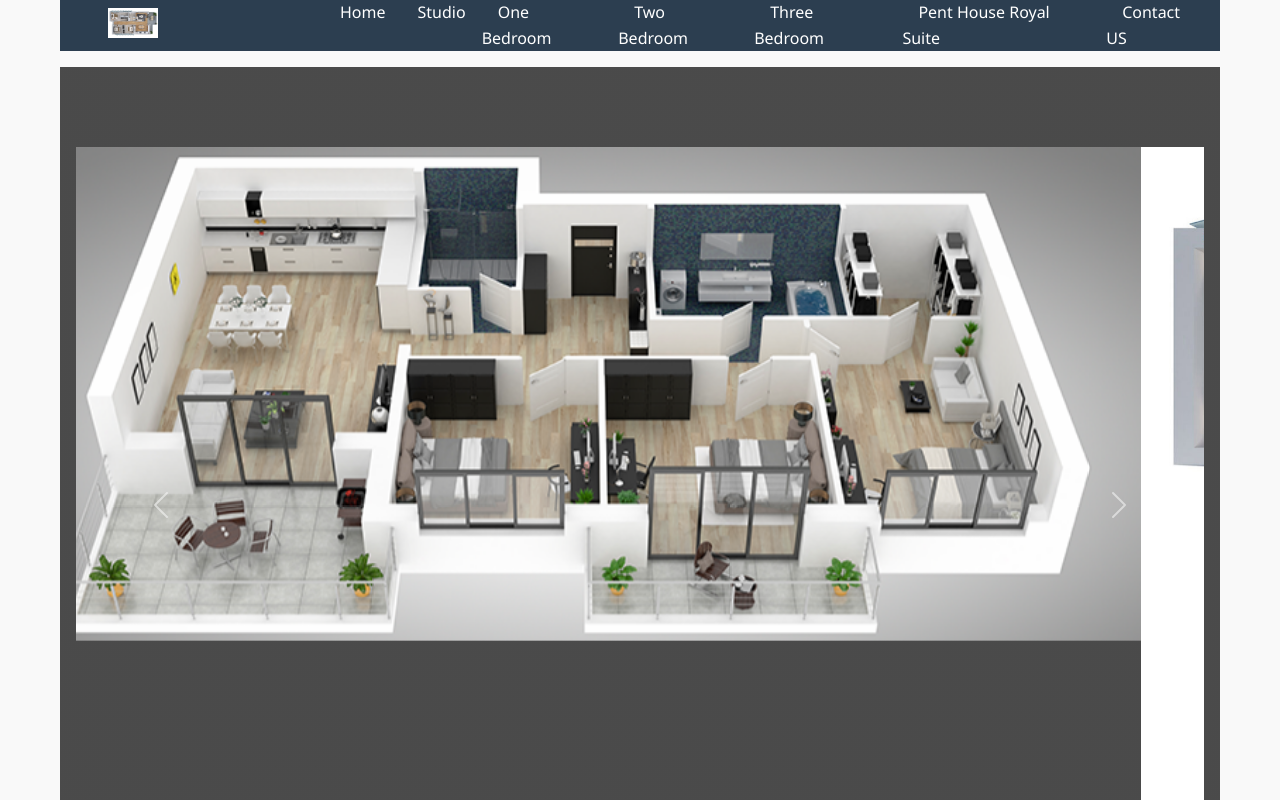
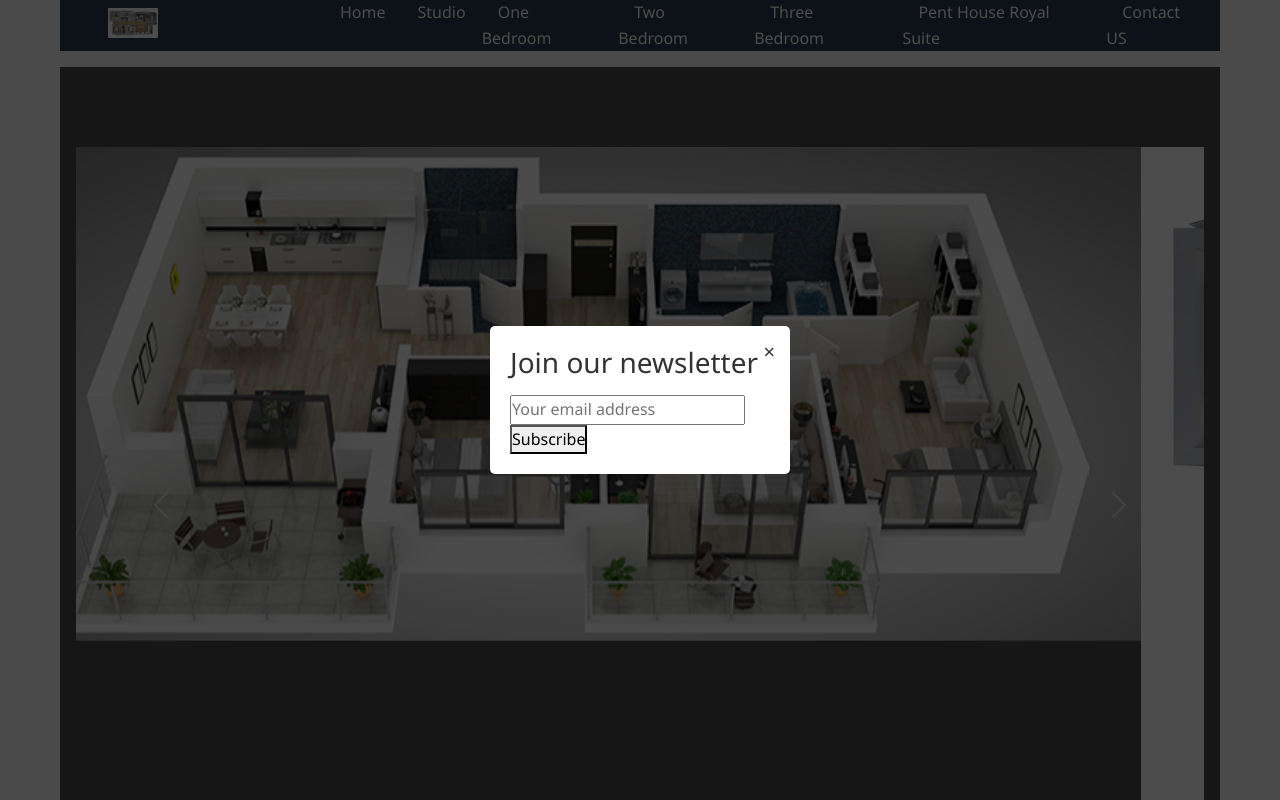
Before and after one commit to ApkBonney/ApkBonney-APK, a plain HTML site: page index.html in a window 1280 px wide. Shown: the top 800 px of the page. Drawn offline with nearby package versions, Linux system fonts and the light colour scheme.

Commit message:
Update styles.css

```diff
--- a/styles.css
+++ b/styles.css
@@ -227,6 +227,40 @@ nav a:hover{
         margin-top:2rem;
     }
 
+#mc_embed_shell{
+    text-align: center;
+    align-items: center;
+}
+
+.popup-container{
+    position: fixed;
+    top: 0;
+    left: 0;
+    width:100%;
+    height:100%;
+    background:rgba(0, 0, 0, 0.7);
+    z-index:1000;
+    display:flex;
+    justify-content: center;
+    align-items: center;
+}
+
+.popup-content{
+    background: white;
+    padding: 20px;
+    border-radius: 5px;
+    width: 300px;
+    position: relative;
+}
+
+.close-btn{
+    position: absolute;
+    top: 10px;
+    right: 15px;
+    cursor: pointer;
+    font-size: 20px;
+}
+
     /* responsive design */
     @media (max-width:768px){
         h1{
```
